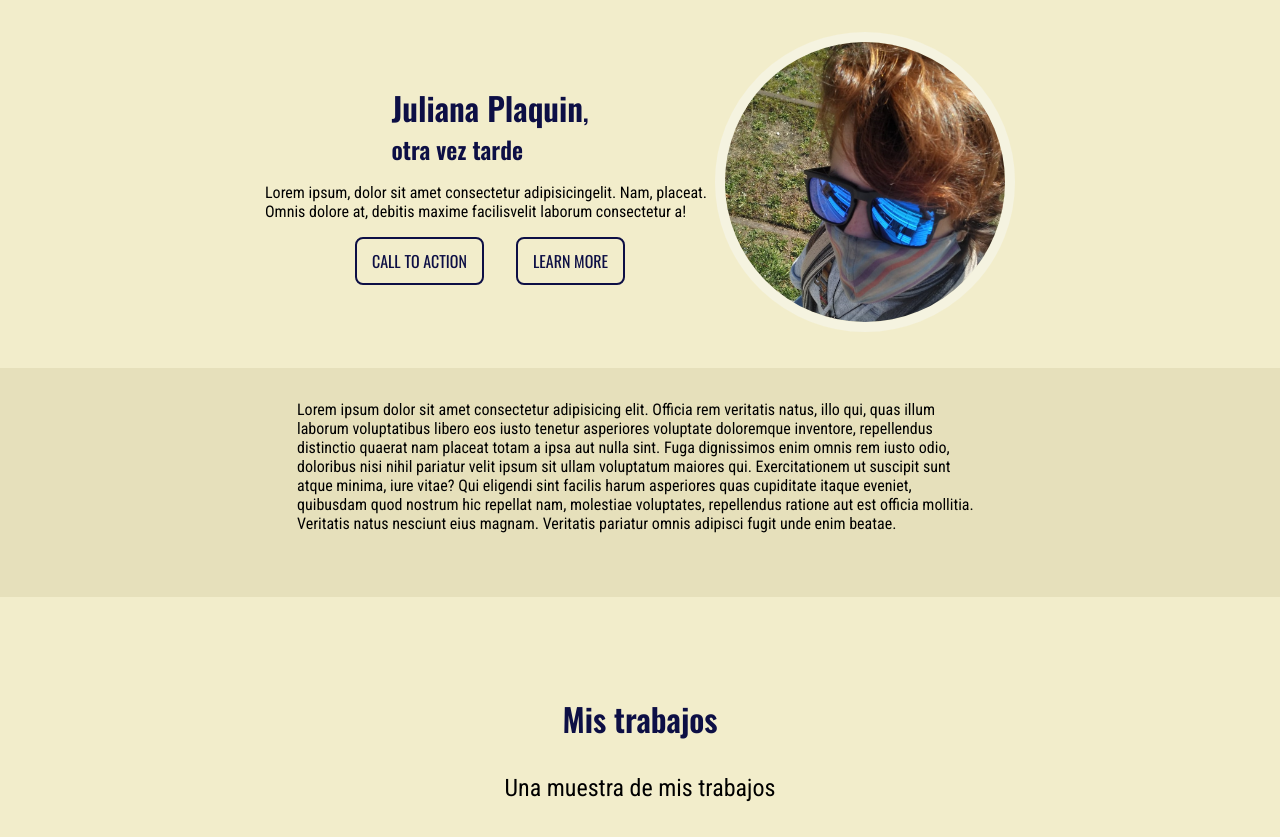
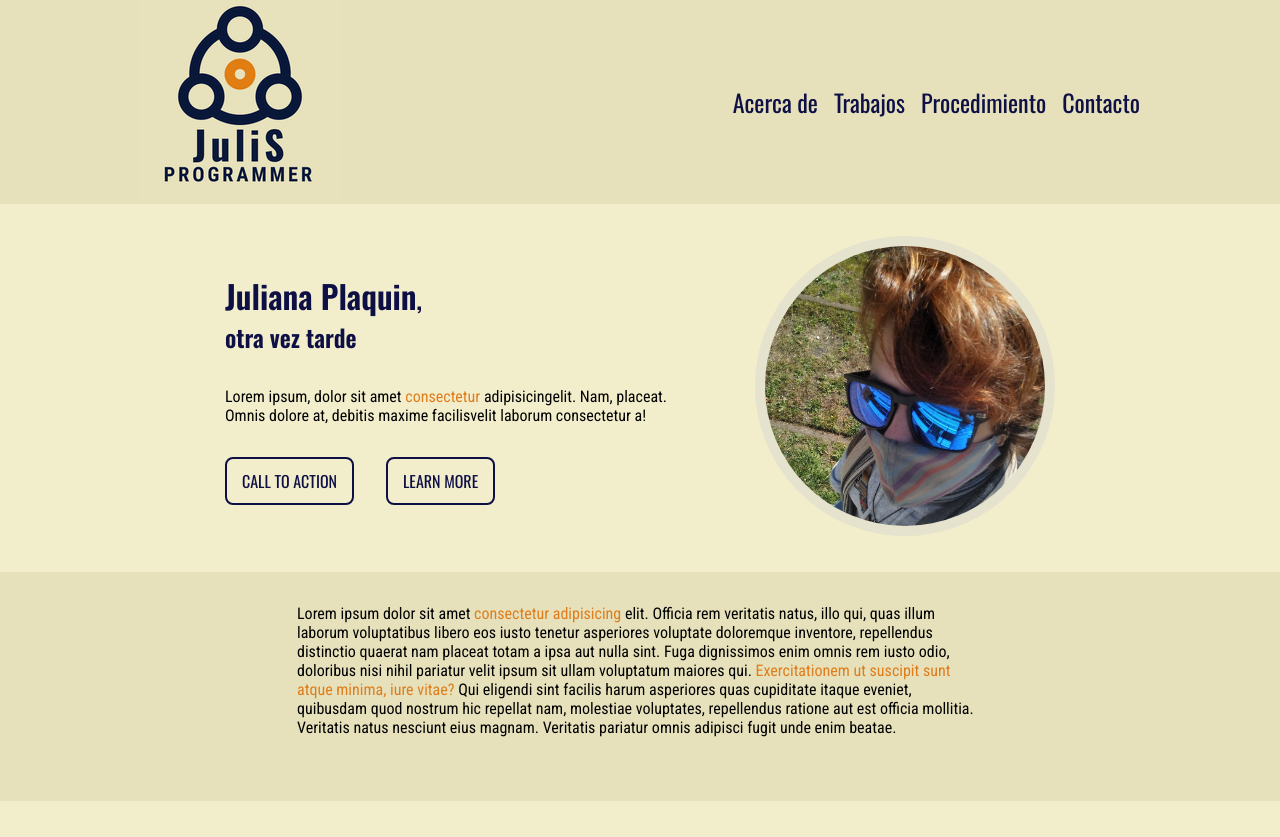
Before and after one commit to Juli11lml/Proyecto-final, a plain HTML site: page index.html in a window 1280 px wide. Shown: the top 837 px of the page. Drawn offline with nearby package versions, Linux system fonts and the light colour scheme.

Commit message:
agregué el header con el navbar

```diff
--- a/index.html
+++ b/index.html
@@ -9,13 +9,35 @@
     <link rel="stylesheet" href="https://cdnjs.cloudflare.com/ajax/libs/font-awesome/6.1.1/css/all.min.css">
 </head>
 <body>
+    <!-- Section Navbar -->
+    <header>
+        <div class="container">
+            <nav>
+                <ul class="menu">
+                    <li><a href="#" class="logo"><img src="assets/logo_200x200.png" alt="logo"></a></li>
+
+                <!-- Links del navbar -->
+                    <div class="container-nav">
+                        <li class="item nav-link"><a href="#acerca-de">Acerca de</a></li>
+                        <li class="item nav-link"><a href="#trabajos">Trabajos</a></li>
+                        <li class="item nav-link"><a href="#procedimiento">Procedimiento</a></li>
+                        <li class="item nav-link"><a href="#contacto">Contacto</a></li>
+                    </div>
+
+                <!-- Menu bars
+                    <div class="btn-container"></div>
+                    <a href="#"><i class="fa-solid fa-bars"></i></a> -->
+                </ul>
+            </nav>
+        </div>
+    </header>
 
     <!-- Section landing -->
-    <section class="container-landing">
+    <section class="container-landing" id="acerca-de">
         <div class="container">
             <div class="landing-info">
                 <h1><span class="name">Juliana Plaquin</span>, <br>otra vez tarde</h1>
-                <p>Lorem ipsum, dolor sit amet consectetur adipisicingelit. Nam, placeat. Omnis dolore at, debitis maxime facilisvelit laborum consectetur a!</p>
+                <p>Lorem ipsum, dolor sit amet <span class="naranjita">consectetur</span> adipisicingelit. Nam, placeat. Omnis dolore at, debitis maxime facilisvelit laborum consectetur a!</p>
                 <div class="buttons">
                     <a href="#" class="btn btn-1">CALL TO ACTION</a>
                     <a href="#" class="btn btn-2">LEARN MORE</a>
@@ -31,12 +53,12 @@
     <section class="info">
         <div class="container">
             <article class="texto">
-                <p>Lorem ipsum dolor sit amet consectetur adipisicing elit. Officia rem veritatis natus, illo qui, quas illum laborum voluptatibus libero eos iusto tenetur asperiores voluptate doloremque inventore, repellendus distinctio quaerat nam placeat totam a ipsa aut nulla sint. Fuga dignissimos enim omnis rem iusto odio, doloribus nisi nihil pariatur velit ipsum sit ullam voluptatum maiores qui. Exercitationem ut suscipit sunt atque minima, iure vitae? Qui eligendi sint facilis harum asperiores quas cupiditate itaque eveniet, quibusdam quod nostrum hic repellat nam, molestiae voluptates, repellendus ratione aut est officia mollitia. Veritatis natus nesciunt eius magnam. Veritatis pariatur omnis adipisci fugit unde enim beatae.</p>
+                <p>Lorem ipsum dolor sit amet <span class="naranjita">consectetur adipisicing</span> elit. Officia rem veritatis natus, illo qui, quas illum laborum voluptatibus libero eos iusto tenetur asperiores voluptate doloremque inventore, repellendus distinctio quaerat nam placeat totam a ipsa aut nulla sint. Fuga dignissimos enim omnis rem iusto odio, doloribus nisi nihil pariatur velit ipsum sit ullam voluptatum maiores qui. <span class="naranjita">Exercitationem ut suscipit sunt atque minima, iure vitae?</span> Qui eligendi sint facilis harum asperiores quas cupiditate itaque eveniet, quibusdam quod nostrum hic repellat nam, molestiae voluptates, repellendus ratione aut est officia mollitia. Veritatis natus nesciunt eius magnam. Veritatis pariatur omnis adipisci fugit unde enim beatae.</p>
             </article>
         </div>
     </section>
     <!-- Section trabajos -->
-    <section class="trabajos">
+    <section class="trabajos" id="trabajos">
         <div class="container">
             <h2 class="title">Mis trabajos</h2>
             <p class="subtitle">Una muestra de mis trabajos</p>
@@ -90,7 +112,7 @@
     </section>
 
     <!-- Section de contacto -->
-    <section class="contact">
+    <section class="contact" id="contacto">
         <div class="container">
             <div class="contact-container">
                 <div class="contact-data">
--- a/style.css
+++ b/style.css
@@ -21,11 +21,54 @@ body {
     --marfil-light: #f2edcb;
     --blue: #0d0f45;
     --gray: #f2f2f2;
+    --orange: #df7d1b;
 }
 a {text-decoration: none;}
+li {list-style: none;}
 h1, h2, h3 {
     font-family: 'Oswald', sans-serif;
     color: var(--blue);
+}
+.naranjita{
+    color: var(--orange);
+}
+
+/* --- Section header --- */
+.menu {
+    display: flex;
+    justify-content: space-between;
+    align-items: center;
+}
+.container-nav {
+    display: flex;
+    justify-content: flex-end;
+    align-items: center;
+    gap: 1rem;
+}
+.nav-link a {
+    color: var(--blue);
+    font-family: 'Oswald';
+    font-size: 1.5rem;
+}
+
+.item {
+    position: relative;
+}
+.menu .nav-link::after {
+    content: "";
+    height: 3px;
+    background: var(--orange);
+    width: 100%;
+    position: absolute;
+    bottom: 0;
+    left: 0;
+    transform: scaleX(0);
+    transform-origin: bottom right;
+    transition: transform 0.15s linear;
+}
+.menu .nav-link:hover::after {
+    transform-origin: bottom left;
+    transform: scaleX(1);
 }
 
 /* --- Section landing --- */
@@ -40,10 +83,11 @@ h1, h2, h3 {
     display: flex;
     justify-content: center;
     align-items: center;
+    gap: 5rem;
 }
 .yo img {
     width: 300px;
-    border: 10px solid #F5F3E0;
+    border: 10px solid #E5E2CE;
     border-radius: 100%;
 }
 .landing-info {
@@ -51,8 +95,7 @@ h1, h2, h3 {
     display: flex;
     flex-direction: column;
     justify-content: center;
-    align-items: center;
-    gap: 1rem;
+    gap: 2rem;
 }
 .buttons {
     display: flex;
@@ -107,6 +150,10 @@ h1, h2, h3 {
     padding: 8px;
     box-shadow: -1px 2px 21px 0px rgba(0,0,0,0.31);
 }
+.trabajos .container-trabajos .trabajo:hover {
+    transform: scale(1.1);
+    transition: all .5s ease-in-out;
+}
 .trabajos .container-trabajos .trabajo .thumb {
     display: flex;
     flex-direction: column;
@@ -123,7 +170,7 @@ h1, h2, h3 {
     opacity: 0.8;
 }
 .trabajos .container-trabajos .trabajo .description a {
-    color: var(--blue);
+    color: var(--orange);
 }
 .trabajos .container-trabajos .trabajo .description a:hover {
     text-decoration: underline;
@@ -187,7 +234,18 @@ footer {
 }
 
 /* --- Media Queris --- */
-@media (max-width: 600px) {
+@media (max-width: 400px) {
+    /* Header */
+    .menu {
+        flex-direction: column-reverse;
+    }
+    .container-nav {
+        padding: 1rem 0 2rem 0;
+    }
+    .nav-link a {
+        font-size: 1.2rem;
+    }
+    /* Landing - acerca de */
     .container-landing .container {
         flex-direction: column-reverse;
     }
@@ -196,6 +254,7 @@ footer {
     }
     .buttons {
         padding: 1rem;
+        justify-content: center;
     }
     .btn {
         background: var(--blue);
@@ -208,10 +267,7 @@ footer {
         align-items: center;
     }
 
-    .office {
-        display: none;
-    }
-
+    /* Trabajos */
     .trabajos .container-trabajos {
         align-items: center;
         gap: 2rem;
@@ -226,6 +282,8 @@ footer {
     .trabajos .container-trabajos .trabajo .thumb img {
         width: 100px;
     }
+
+    /* Contacto */
     .contact .contact-container .contact-data .title {
         padding-top: 1rem;
     }
@@ -236,6 +294,11 @@ footer {
         flex-direction: column;
         gap: 1rem;
         padding-top: 1rem;
+        align-items: center;
+        text-align: center;
+    }
+    .office {
+        display: none;
     }
     .redes {
         padding-bottom: 2rem;
```
Also changed, not shown: assets/logo_200x200.png (added).
